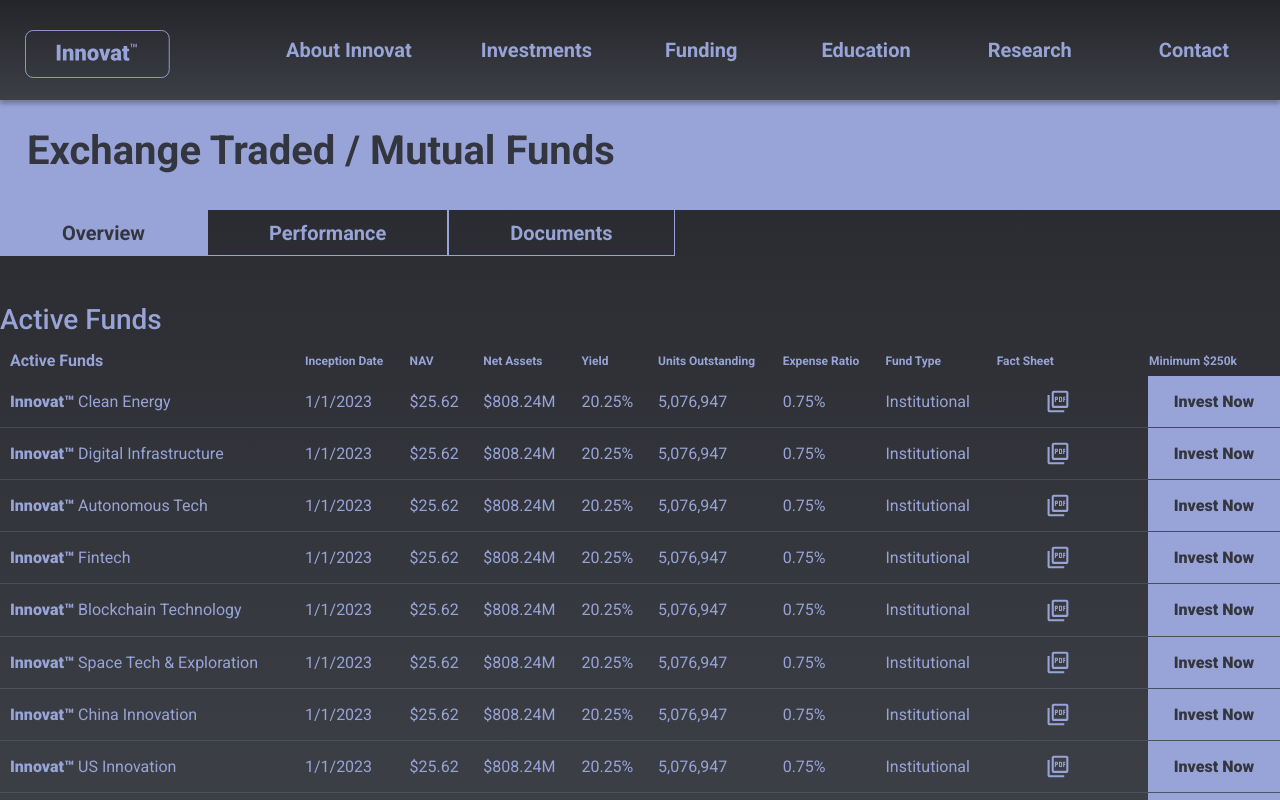
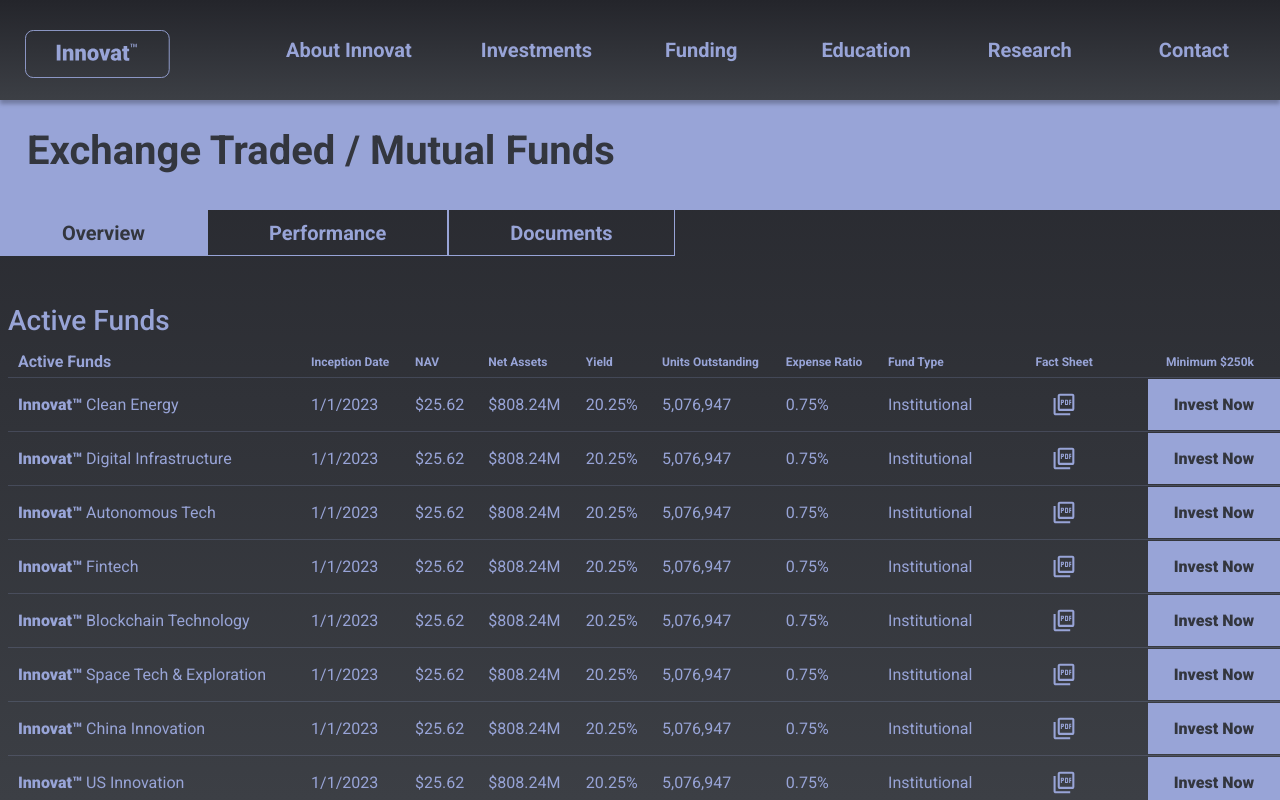
Before and after one commit to suhag-alamin/innovation, a React (Vite) app: page /exchange-traded in a window 1280 px wide. Shown: the top 800 px of the page. Built offline with nearby package versions, Linux system fonts and the light colour scheme.

Commit message:
exchange-traded

```diff
--- a/src/components/ui/funds/FinancialTable.jsx
+++ b/src/components/ui/funds/FinancialTable.jsx
@@ -13,7 +13,7 @@ export default function FinancialTable() {
   );
 
   return (
-    <div className="financial-table-container">
+    <div className="financial-table-container icontainer">
       <div className="financial-table-header">
         <h2>Exchange Traded / Mutual Funds</h2>
       </div>
@@ -51,8 +51,8 @@ export default function FinancialTable() {
               <th>Units Outstanding</th>
               <th>Expense Ratio</th>
               <th>Fund Type</th>
-              <th>Fact Sheet</th>
-              <th>Minimum $250k</th>
+              <th className="text-center">Fact Sheet</th>
+              <th className="text-center">Minimum $250k</th>
             </tr>
           </thead>
           <tbody>
@@ -69,7 +69,7 @@ export default function FinancialTable() {
                 <td>{fund.unitsOutstanding}</td>
                 <td>{fund.expenseRatio}</td>
                 <td>{fund.fundType}</td>
-                <td>
+                <td className="text-center">
                   <FileText />
                 </td>
                 <td>
--- a/src/styles/funds.scss
+++ b/src/styles/funds.scss
@@ -97,7 +97,7 @@
   .tabs {
     display: flex;
     flex-wrap: wrap;
-    margin-bottom: 46px;
+    margin-bottom: 47px;
     .tab {
       background: transparent;
 
@@ -147,7 +147,13 @@
     text-transform: capitalize;
     margin: 0;
     padding-left: 10px;
+    padding-bottom: 10px;
     margin-top: 34px;
+    border-bottom: 1px solid rgba(152, 164, 215, 0.2);
+  }
+
+  .table-responsive {
+    padding-left: 8px;
   }
 
   .funds-table {
@@ -155,6 +161,7 @@
     color: $color0;
     width: 100%;
     border-collapse: collapse;
+
     thead {
       background-color: transparent !important;
       th {
@@ -166,6 +173,7 @@
         line-height: 120%; /* 14.4px */
         text-transform: capitalize;
         text-align: left;
+        border-bottom: 1px solid rgba(152, 164, 215, 0.2);
 
         &:first-child {
           font-size: 16px;
@@ -209,7 +217,7 @@
         }
 
         td {
-          padding: 0px 10px;
+          padding: 1px 10px;
           border: none;
           vertical-align: middle;
           color: $color0;
```
